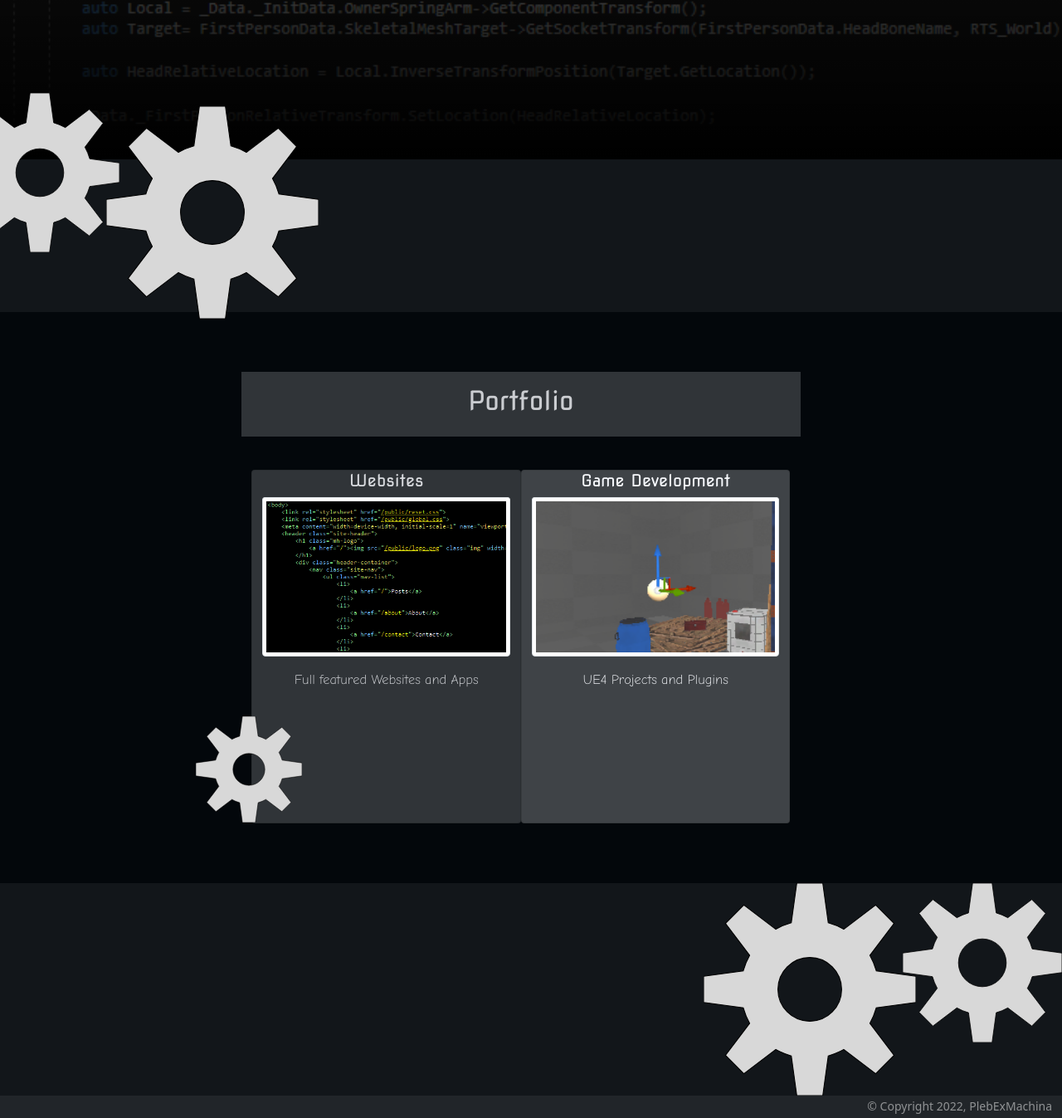
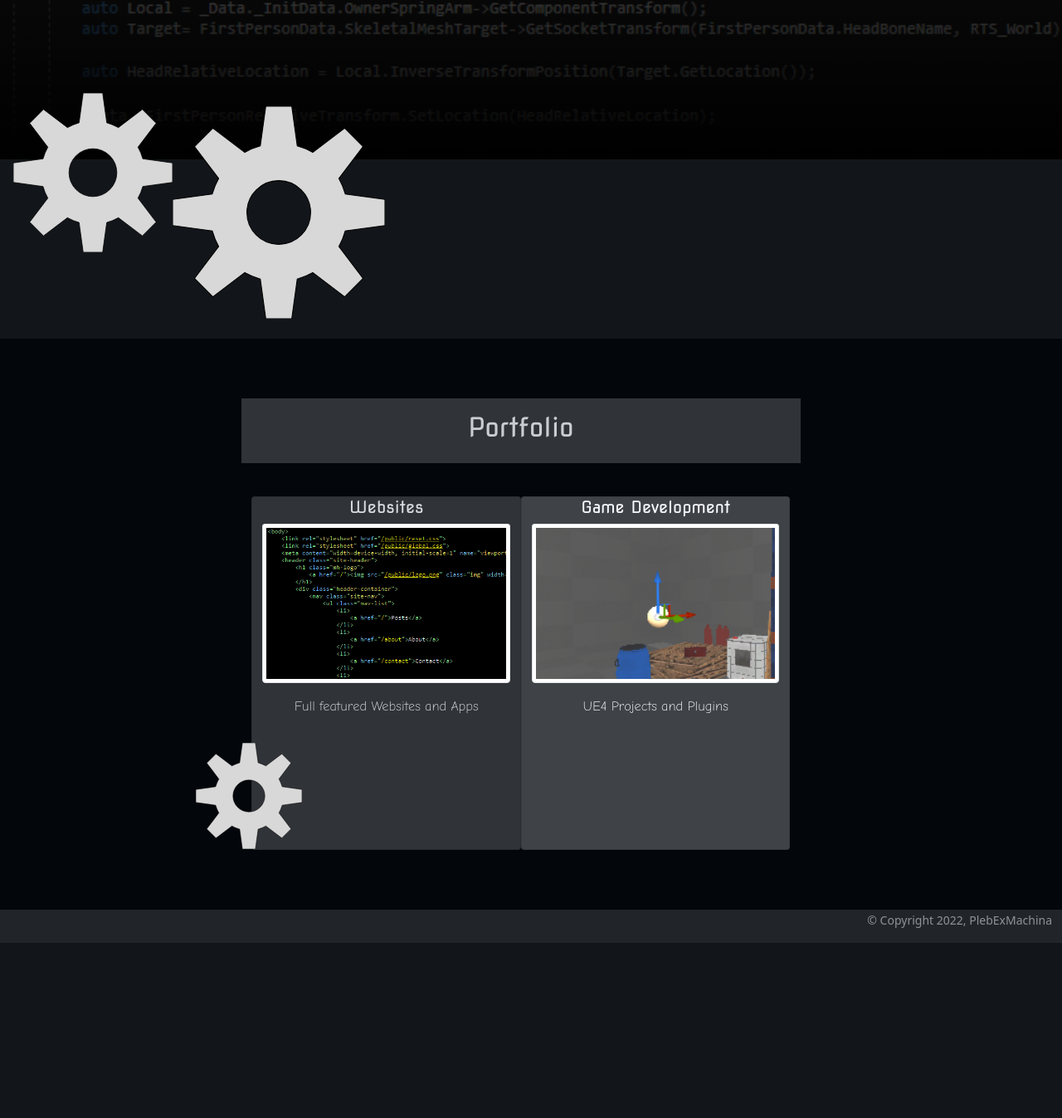
Before and after one commit to PlebExMachina/PlebExMachina.github.io, a website: page index.html in a window 1280 px wide. Shown: the part 512-1859 px from the top of the page at 83% size. After the commit the page ends 1648 px from the top, so only its background shows below. Drawn offline with nearby package versions, Linux system fonts and the light colour scheme.

Commit message:
style(index): bottoms gears were causing horizontal scroll so now they're gone

```diff
--- a/index.html
+++ b/index.html
@@ -87,9 +87,9 @@
             </div>
     </section>
     <!-- Spinning Gears -->
-    <div class="d-none d-md-flex position-absolute">
-        <div class="spinRight gear-0 r-3 clip-up-5 clip-left-3"></div>
-        <div class="spinLeft gear-45 r-4 clip-up-4 clip-left-1"></div>
+    <div class="d-none d-md-flex position-relative">
+        <div class="spinRight gear-0 r-3 clip-up-5 clip-right-1"></div>
+        <div class="spinLeft gear-45 r-4 clip-up-4"></div>
     </div>
   </main>
 
@@ -126,12 +126,6 @@
         </div>
   </section>
 
-    <!-- Spinning Gears -->
-    <div class="d-none d-md-flex align-content-end justify-content-end position-relative">
-        <div class="spinLeft gear-45 r-4 clip-right-5"></div>
-        <div class="spinRight gear-0 r-3 clip-left-1"></div>
-    </div>
-
   <!-- Footer -->
   <footer class="container-fluid bg">
 
```
